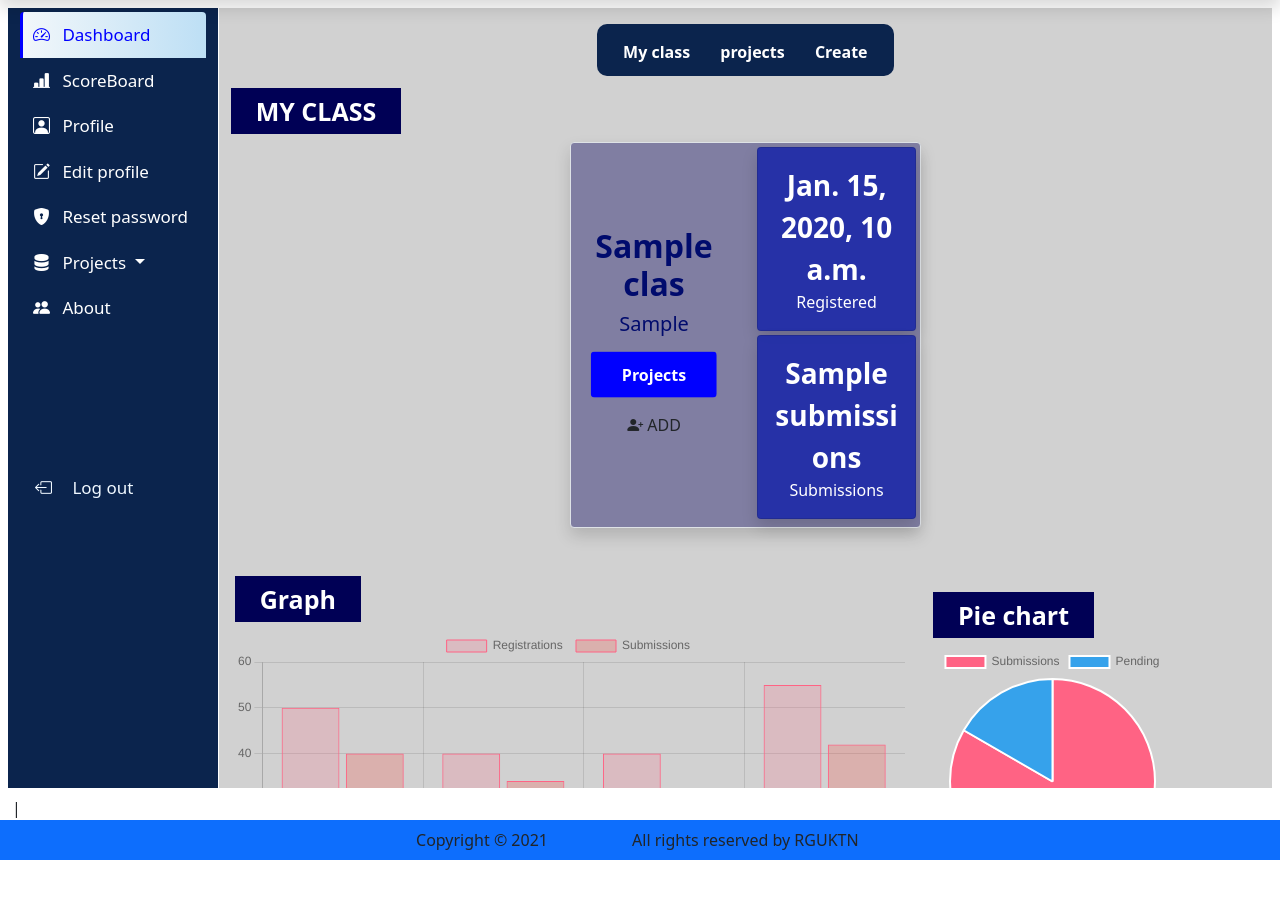
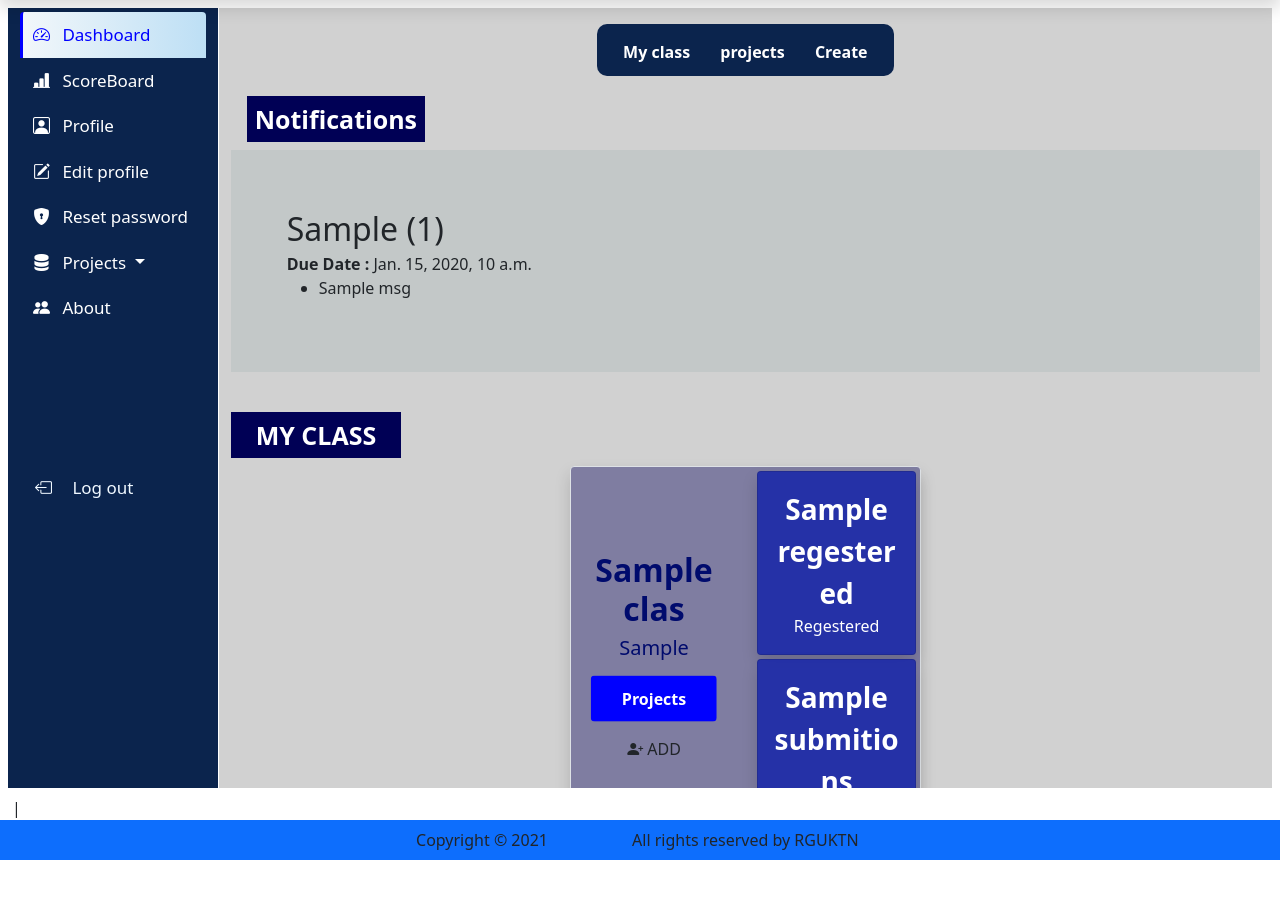
Before and after one commit to JayanthPalla/Project-Submission-Portal-Final, a Django app: template project1/api/templates/project1/faculty-dashboard.html in a window 1280 px wide. Shown: the part 62-961 px from the top of the page. Run offline with Django 3.2, Linux system fonts and the light colour scheme; a user stored in the database is signed in; tables that the repository leaves empty hold one stand-in row (values such as "Sample post"); the template is opened without the code that fills it: most values are stand-ins (such as "Sample title", 1, 10 or a date in 2020); some libraries are stand-ins or nearby versions.

Commit message:
Update faculty-dashboard.html

```diff
--- a/project1/api/templates/project1/faculty-dashboard.html
+++ b/project1/api/templates/project1/faculty-dashboard.html
@@ -91,6 +91,7 @@
            font-size: 25px;
            background-color: #005;
            color: #fff;
+           min-width: 2 00px;
            display: inline-table;
        }
 
@@ -231,6 +232,9 @@
 
 
     </style>
+    <!-- <link rel="stylesheet" href="https://cdnjs.cloudflare.com/ajax/libs/twitter-bootstrap/4.5.2/css/bootstrap.css"> -->
+    <link rel="stylesheet" href="https://cdn.datatables.net/1.12.1/css/dataTables.bootstrap4.min.css">
+
      {% if messages %}
      {% for message in messages %}
          {% if message.tags %}  <script>alert("{{ message }}")</script> {% endif %}
@@ -300,6 +304,30 @@
                 </div>
             </div>
 
+            <!--Notifications-->
+            <h4 class="side-head ms-3 mt-4 p-2" id="regester">Notifications</h4>
+
+            <div class="p-5"style="background-color:#0551;">
+                {% for instruction in project_instructions %}
+                <div class="p-2" ">
+                    <H2 class="text-dark mb-1 mt-1  ">{{ instruction_tittle }}  ({{ instruction_projectID }})</H2>
+                    <div>
+                        <span class="fw-bold">Due Date : </span>
+                        <span>{{ instruction_dueDate }}</span>
+                    </div>
+                    <div>
+                        <ul>
+                            {% for msg in instruction_msg %}
+                            <li>{{ msg }}</li>
+                            {% endfor %}
+                        </ul>
+                    </div>
+                </div>
+                {% endfor %}
+
+            </div>
+
+            <br>
 
             <!--my class-->
             <h4 class="side-head mt-3 text-center " id="myclass">MY CLASS</h4>
@@ -349,14 +377,14 @@
                       <div class="col-6 justify-content-evenly">
                           <div class="card  shadow   mb-1 text-center" >
                               <div class="card-body row ">
-                                <span class=" fs-3  fw-bold text-center">{{  class.registered }}</span><br>
-                                <span class="card-text col " style="display: grid; place-items: center;">Registered</span>
+                                <span class=" fs-3  fw-bold text-center">{{  class.regestered }}</span><br>
+                                <span class="card-text col " style="display: grid; place-items: center;">Regestered</span>
                               </div>
                           </div>
                           <div class="card shadow   mb-1 text-center" >
                               <div class="card-body row">
-                                <span class=" fs-3  fw-bold text-center">{{ class.submissions }} </span><br>
-                                <span class="card-text col "  style="display: grid; place-items: center;" >Submissions</span>
+                                <span class=" fs-3  fw-bold text-center">{{ class.submitions }} </span><br>
+                                <span class="card-text col "  style="display: grid; place-items: center;" >Submitions</span>
                               </div>
                           </div>
                       </div>
@@ -379,42 +407,60 @@
                 <div class="col-lg-8 col-md-7 col-12 p-3" >
                     <h4 class="side-head mt-3 text-center " >Graph</h4>
                     <canvas id="myChart"></canvas>
+                    <!--<div id="barchart_material" style="overflow-x:scroll ;"></div>-->
                 </div>
 
                 <!--pichat-->
                 <div class="col-lg-3 col-md-4 col-12 ">
                   <h4 class="side-head mt-3 text-center mt-5" >Pie chart</h4>
                     <canvas id="pieChart"></canvas>
+
                 </div>
 
             </div>
 
             <!--projects-->
              <!--all the projects-->
-             <h4 class="side-head ms-3 mt-5" id="projects">Students Projects</h4>
+             <h4 class="side-head ms-3 mt-5" id="projects">Students Regestered</h4>
              <!--list of all  the projects-->
 
              <div >
-                 <div >
-                     <nav id="navbar-example2" class="navbar navbar-light bg-light px-3">
-                         <a class="navbar-brand" href="#">Projects</a>
-                         <ul class="nav nav-pills">
-                           <li class="nav-item">
-                             <input class="form-control me-2" type="search" placeholder="Search for Id" id="search" onkeyup="searchfunction()" aria-label="Search">
-                           </li>
+                  <div class="tabel-div mb-3">
+                  <table class="table  table-striped table-hover mt-3" id="students-list">
+                      <thead>
+                      <tr>
+                          <th scope="col">S no</th>
+                          <th scope="col">Id</th>
+                          <th scope="col">Name</th>
+                          <th scope="col">Branch</th>
+                          <th scope="col">Year</th>
 
-                           <li class="nav-item dropdown">
-                             <a class="nav-link dropdown-toggle" data-bs-toggle="dropdown" href="#" role="button" aria-expanded="false">Batch </a>
-                             <ul class="dropdown-menu">
-                               {% for class in classes %}
-                               <li><a class="dropdown-item" href="#">{{ class.name }}</a></li>
-                               {% endfor %}
-                             </ul>
-                           </li>
-                         </ul>
-                       </nav>
+                      </tr>
+                      </thead>
+
+                      <tbody>
+                        {% for student in studentList %}
+                        <tr>
+                            <th scope="row">{{ forloop.counter }}</th>
+                            <td><a href="#">{{ student.clg_id }}</a> </td>
+                            <td>{{ student.name}}</td>
+                            <td>{{ student.branch }}</td>
+                            <td>{{ student.year }}</td>
+                        </tr>
+                        {% endfor %}
+
+
+                      </tbody>
+                  </table >
+                  </div>
+
+
+                 <!--projects-->
+                <!--all the projects-->
+                <h4 class="side-head ms-3 mt-5" id="projects">Students Projects</h4>
+                <!--list of all  the projects-->
                  </div>
-                 <div class="tabel-div">
+                 <div class="tabel-div mb-3">
                  <table class="table  table-striped table-hover mt-3" id="projects-list">
                      <thead>
                      <tr>
@@ -515,64 +570,32 @@
                       <input class="input-col" name="due_date" type="Date"  required>
                     </div>
                   </div>
+
               </div>
 
               <div class="form-head mb-3">
-                <span><i class="bi bi-pencil-square ms-4 me-2 "></i>Members</span>
+                <span><i class="bi bi-pencil-square ms-4 me-2 "></i>Instructions</span>
                 <button class="minus text-end"><i class="bi bi-dash-lg"></i></button>
               </div>
 
 
               <div class="row justify-content-center bg-light pt-5">
 
-                <div class="col-12 col-md-6 d-flex mb-4 text-center ">
-                  <i class=" icon-col bi bi-file-medical-fill"></i>
-                  <span class="label-col">Batch</span>
-                  <div class="input-col" name="batch" >
-                    <select name="Topic" required>
-                      <option value=""> ---batch---</option>
-                      <option value="b1">Batch-01</option>
-                      <option value="b2">Batch-02</option>
-                      <option value="b3">Batch-03</option>
-                      <option value="b4">Batch-04</option>
-                    </select>
-                  </div>
-                </div>
-
-                <div class="col-12 col-md-6 d-flex mb-4 ">
-                  <i class=" icon-col bi bi-eyeglasses"></i>
-                  <span class="label-col">Branch</span>
-                  <div class="input-col">
-                    <input class="input-col" name="branch" type="text" value="{{ user.branch }}" readonly >
-                  </div>
-                </div>
 
 
-                <div class="col-12 col-md-6 d-flex mb-4 ">
-                  <i class=" icon-col bi bi-list-ol"></i>
-                  <span class="label-col">Students</span>
-                  <div class="input-col">
-                    <select name="Topic">
-                      <option value="no">--no of students / group--</option>
-                      <option value="1">1(individual)</option>
-                      <option value="3">3</option>
-                      <option value="5">5</option>
-                      <option value="7">7</option>
-                    </select>
-                  </div>
-                </div>
+                <div class="col-12 col-md-6 d-flex mb-4">
+                  <i class=" icon-col bi bi-pen-fill"></i>
+                  <span class="label-col">Project Id</span>
+                  <div class="input-col"><input class="input-col" name="project_id" type="Text" placeholder=" project ID" required> </div>
+              </div>
 
-                <div class="col-12 col-md-6 d-flex mb-4 ">
-                  <i class=" icon-col bi bi-people-fill"></i>
-                  <span class="label-col">One/Team</span>
-                  <div class="input-col">
-                    <select required>
-                      <option value="">--Team/individual--</option>
-                      <option value="team">Team</option>
-                      <option value="individual">individual</option>
-                    </select>
-                  </div>
-                </div>
+              <div class="col-12 col-md-6 d-flex mb-4">
+                <i class=" icon-col bi bi-pen-fill"></i>
+                <span class="label-col">Msg Titel</span>
+                <div class="input-col"><input class="input-col" name="Tittle" type="Text" placeholder="Msg Tittle  " required> </div>
+              </div>
+
+
 
 
                 <div class="col-10 col-md-9 mb-4 ">
@@ -623,11 +646,20 @@
         const myChart = new Chart(ctx, {
             type: 'bar',
             data: {
-                labels: ['Batch1', 'Batch2', 'Batch3', 'Batch4'],
+                labels: [
+                  {% for batch in batches %}
+                      {{ batch.year }},
+                  {% endfor %}
+                ],
                 datasets: [
                 {
-                    label: 'Registrations ',
-                    data: [50,40,40,55],
+                    label: 'Restrations ',
+                    data: [
+                  {% for batch in batches %}
+                      {{ batch.regCount }},
+                  {% endfor %}
+
+                    ],
                     backgroundColor: [
                         'rgba(255, 99, 132, 0.2)'
                     ],
@@ -638,8 +670,13 @@
                 },
 
                 {
-                    label: 'Submissions ',
-                    data: [40,34,20,42],
+                    label: 'Submitions ',
+                    data: [
+                      {% for batch in batches %}
+                        {{ batch.subCount }},
+                      {% endfor %}
+                       ],
+
                     backgroundColor: [
                         'rgba(255, 49, 32, 0.2)'
                     ],
@@ -686,10 +723,10 @@
         <script>
           //setup
           const dataPie = {
-                labels: [ 'Submissions', 'Pending', ],
+                labels: [ 'Submitions', 'Pending', ],
                 datasets: [{
-                  label: 'Submissions and pendings',
-                  data: [50, 10],
+                  label: 'Submitions and pendings',
+                  data: [{{ regCount }}, {{ subCount  }}],
                   backgroundColor: [
                     'rgb(255, 99, 132)',
                     'rgb(54, 162, 235)'
@@ -709,7 +746,25 @@
             configPie
           );
 
+
+
         </script>
+
+         <!---table-->
+         <script src="https://code.jquery.com/jquery-3.5.1.js"></script>
+         <script src="https://cdn.datatables.net/1.12.1/js/jquery.dataTables.min.js"></script>
+         <script src="https://cdn.datatables.net/1.12.1/js/dataTables.bootstrap4.min.js"></script>
+         <script>
+           $(document).ready(function () {
+               $('#projects-list').DataTable();
+           });
+         </script>
+          <script>
+            $(document).ready(function () {
+                $('#students-list').DataTable();
+            });
+          </script>
+
 
     <script src="https://cdn.jsdelivr.net/npm/bootstrap@5.0.2/dist/js/bootstrap.bundle.min.js" integrity="sha384-MrcW6ZMFYlzcLA8Nl+NtUVF0sA7MsXsP1UyJoMp4YLEuNSfAP+JcXn/tWtIaxVXM" crossorigin="anonymous"></script>
   </body>
```
Also changed, not shown: other parts of project1/api/templates/project1/faculty-dashboard.html (+38 -29 lines).
